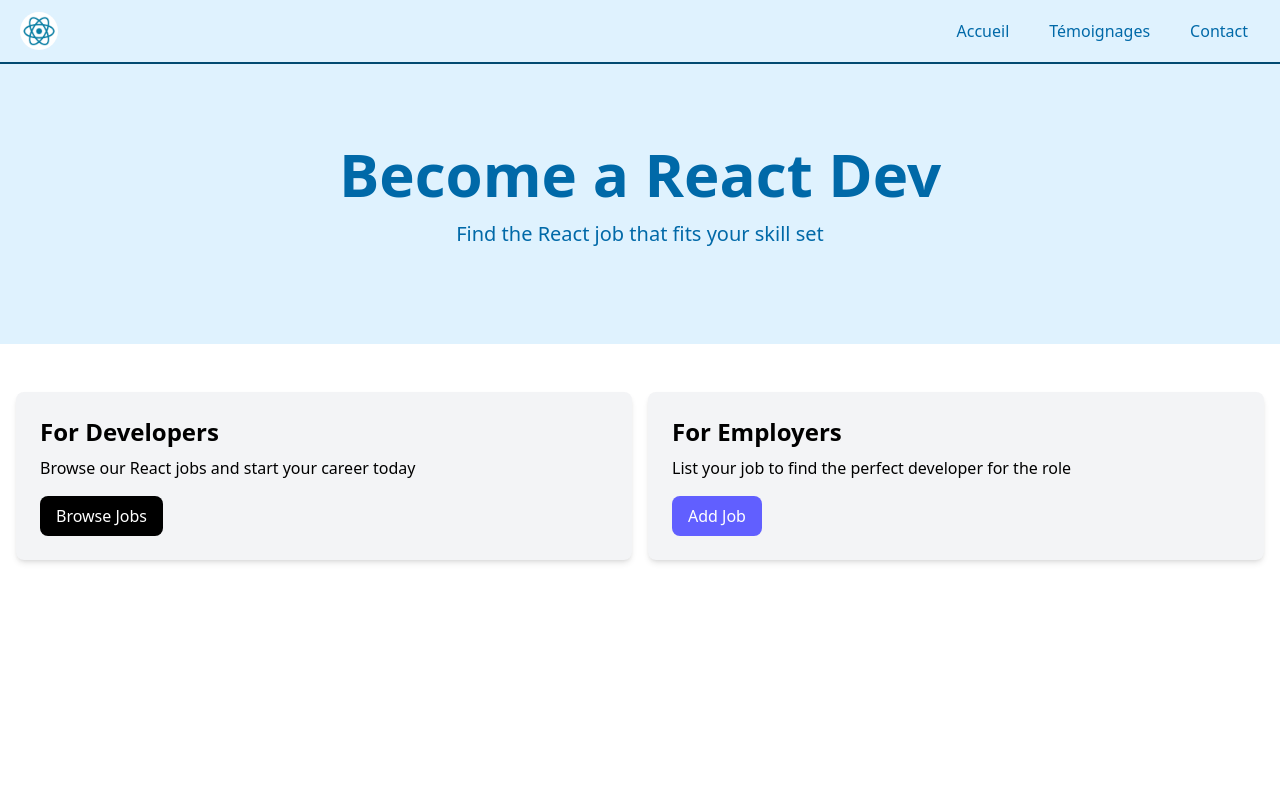
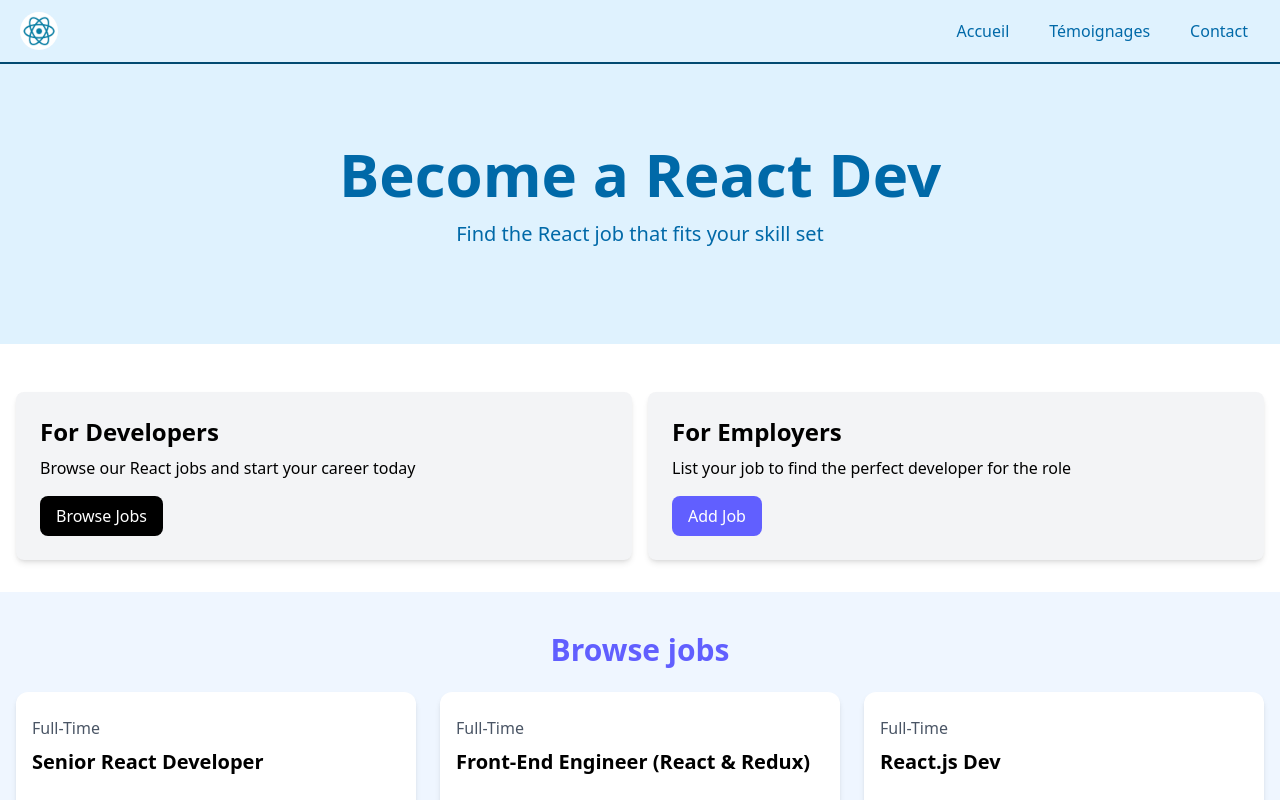
Before and after one commit to Luna-bf/React-TraversyMedia, a React (Vite) app: page /jobs/1 in a window 1280 px wide. Shown: the top 800 px of the page. Built offline with nearby package versions, Linux system fonts and the light colour scheme.

Commit message:
New import

```diff
--- a/src/Chapitres/HomePage.jsx
+++ b/src/Chapitres/HomePage.jsx
@@ -1,6 +1,7 @@
-import Navbar from "./Components/Navbar.jsx"
-import Hero from "./Components/Hero.jsx"
-import HomeCards from "./Components/HomeCards.jsx"
+import Navbar from "./Components/Navbar.jsx";
+import Hero from "./Components/Hero.jsx";
+import HomeCards from "./Components/HomeCards.jsx";
+import JobListings from "./Components/JobListings.jsx";
 
 const HomePage = () => {
     return (
@@ -18,6 +19,8 @@ const HomePage = () => {
 
             {/* Wrapper components */}
             <HomeCards />
+
+            <JobListings />
         </>
     )
 }
```
